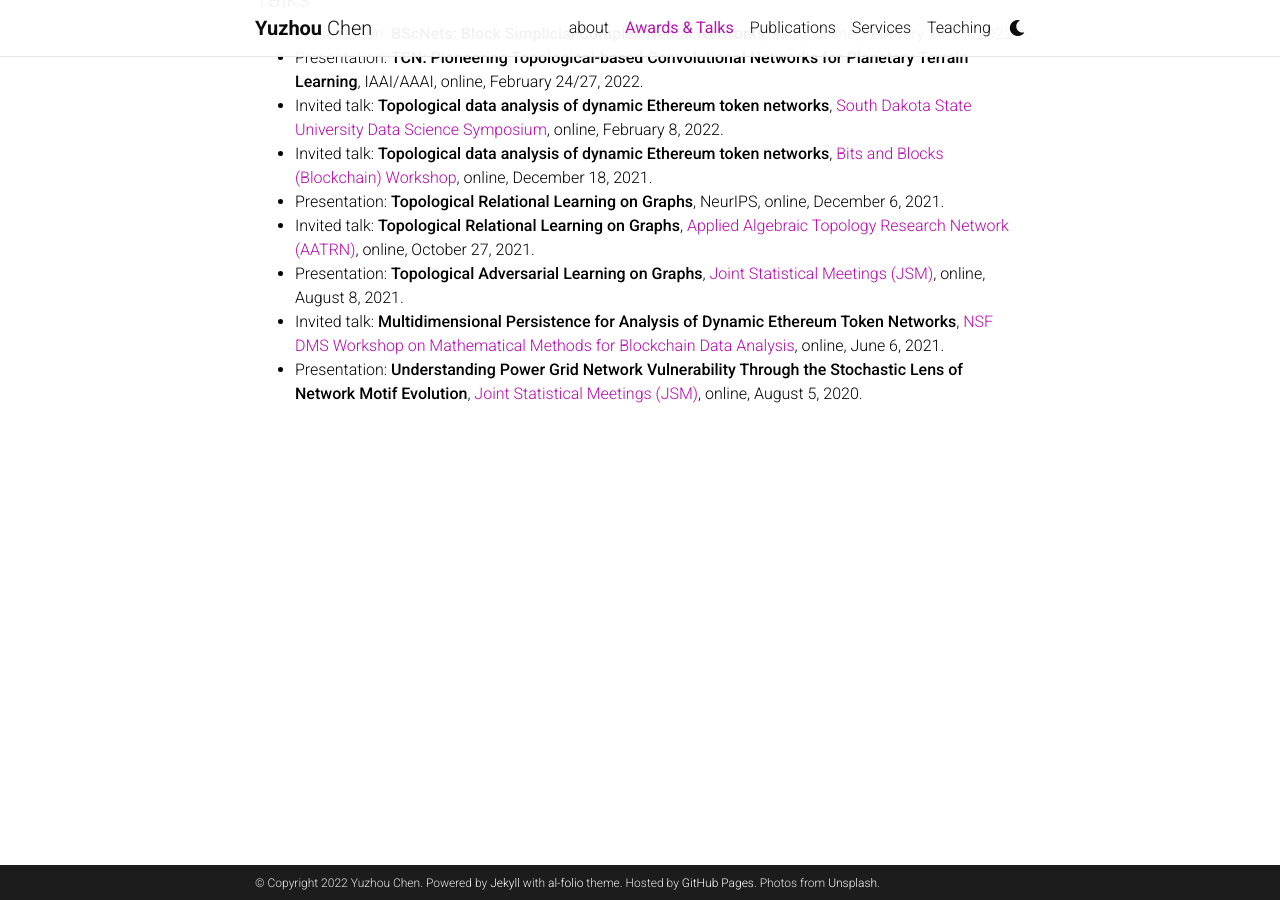
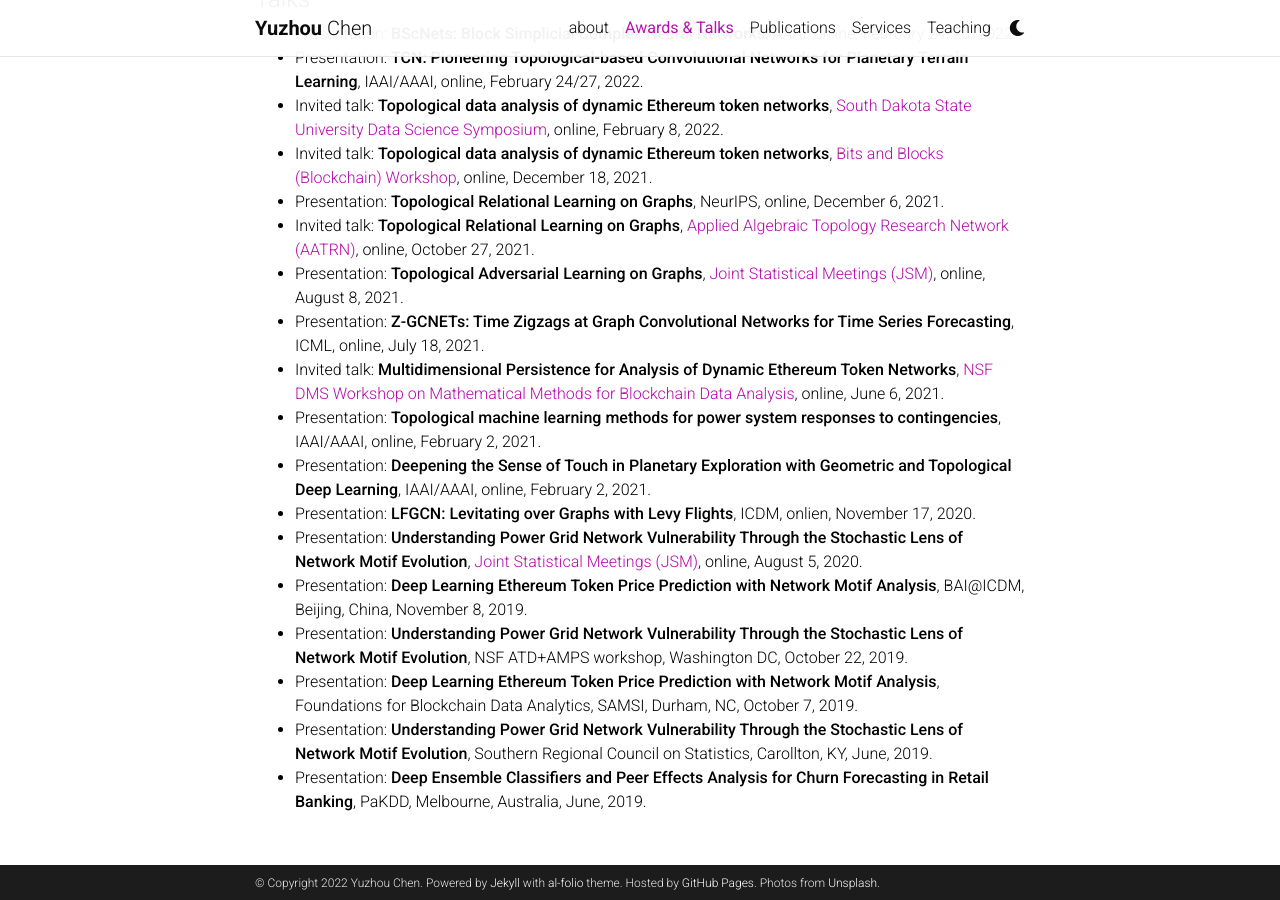
Before and after one commit to yuzhouguangc/yuguang_website, a Jekyll site: the page built from _pages/talks.md, in a window 1280 px wide and 900 px high, scrolled down 564 px. Built offline with Jekyll 4.4.1, drawn with Linux system fonts in a browser that asks for light colours; comment, search, counter and statistics services are not loaded; a style sheet for code colours, icons or effects is not loaded.

Commit message:
Update talks.md

```diff
--- a/_pages/talks.md
+++ b/_pages/talks.md
@@ -30,5 +30,14 @@ nav: true
 - Presentation: **Topological Relational Learning on Graphs**, NeurIPS, online, December 6, 2021.
 - Invited talk: **Topological Relational Learning on Graphs**, [Applied Algebraic Topology Research Network (AATRN)](https://www.aatrn.net/home), online, October 27, 2021.
 - Presentation: **Topological Adversarial Learning on Graphs**, [Joint Statistical Meetings (JSM)](https://ww2.amstat.org/meetings/jsm/2021/onlineprogram/ActivityDetails.cfm?SessionID=220695), online, August 8, 2021.
+- Presentation: **Z-GCNETs: Time Zigzags at Graph Convolutional Networks for Time Series Forecasting**, ICML, online, July 18, 2021.
 - Invited talk: **Multidimensional Persistence for Analysis of Dynamic Ethereum Token Networks**, [NSF DMS Workshop on Mathematical Methods for Blockchain Data Analysis](https://sites.google.com/view/nsf-blockchain-workshop/home), online, June 6, 2021.
+- Presentation: **Topological machine learning methods for power system responses to contingencies**, IAAI/AAAI, online, February 2, 2021.
+- Presentation: **Deepening the Sense of Touch in Planetary Exploration with Geometric and Topological Deep Learning**, IAAI/AAAI, online, February 2, 2021.
+- Presentation: **LFGCN: Levitating over Graphs with Levy Flights**, ICDM, onlien, November 17, 2020.
 - Presentation: **Understanding Power Grid Network Vulnerability Through the Stochastic Lens of Network Motif Evolution**, [Joint Statistical Meetings (JSM)](https://ww2.amstat.org/meetings/jsm/2020/onlineprogram/AbstractDetails.cfm?abstractid=313815), online, August 5, 2020.
+- Presentation: **Deep Learning Ethereum Token Price Prediction with Network Motif Analysis**, BAI@ICDM, Beijing, China, November 8, 2019.
+- Presentation: **Understanding Power Grid Network Vulnerability Through the Stochastic Lens of Network Motif Evolution**, NSF ATD+AMPS workshop, Washington DC, October 22, 2019.
+- Presentation: **Deep Learning Ethereum Token Price Prediction with Network Motif Analysis**, Foundations for Blockchain Data Analytics, SAMSI, Durham, NC, October 7, 2019.
+- Presentation: **Understanding Power Grid Network Vulnerability Through the Stochastic Lens of Network Motif Evolution**, Southern Regional Council on Statistics, Carollton, KY, June, 2019.
+- Presentation: **Deep Ensemble Classifiers and Peer Effects Analysis for Churn Forecasting in Retail Banking**, PaKDD, Melbourne, Australia, June, 2019.
```
